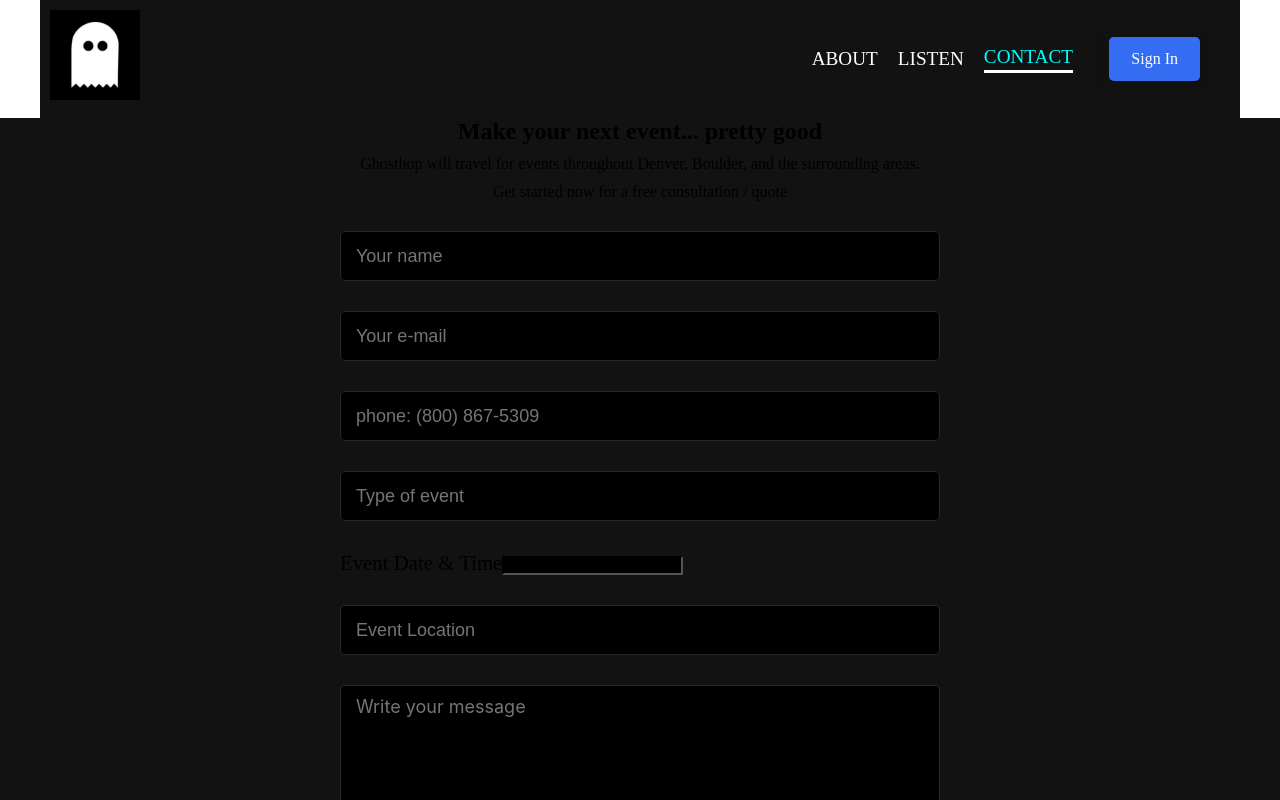
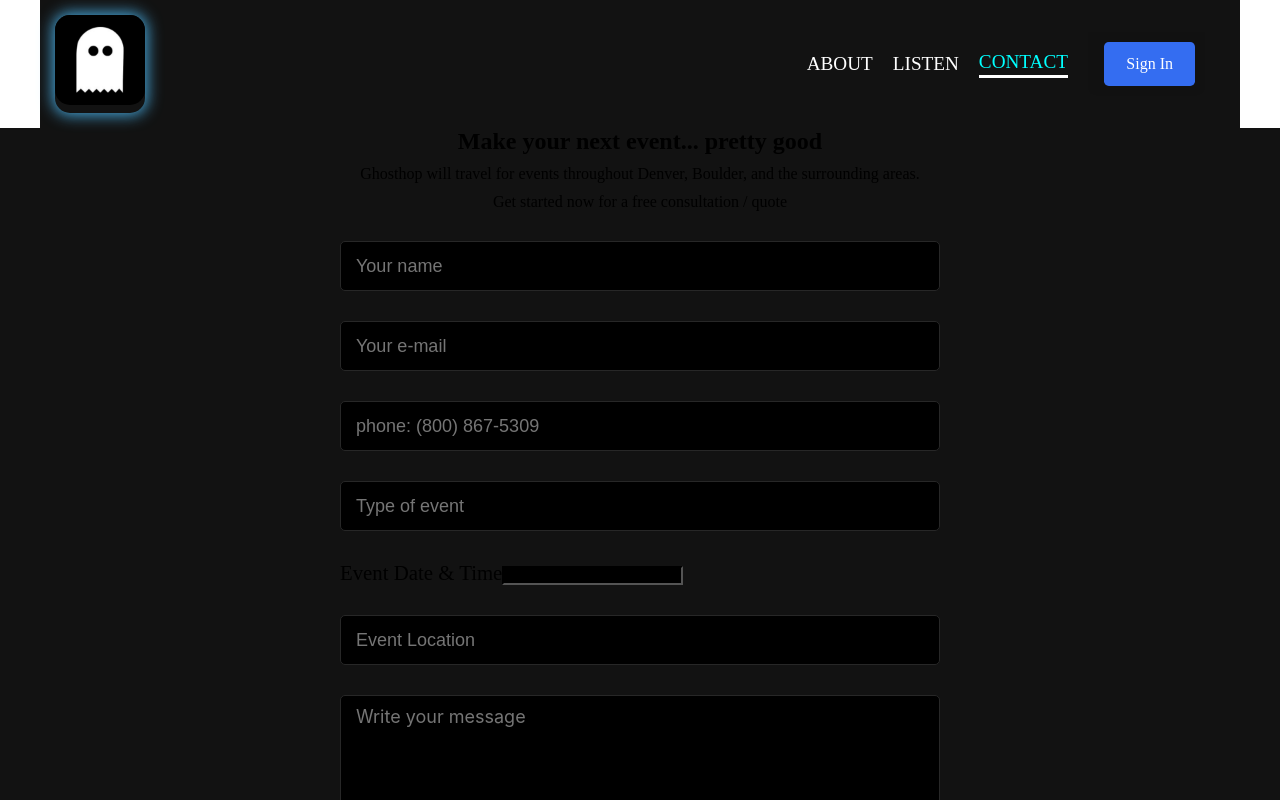
Before and after one commit to alexgeis/ghosthop, a Next.js app: page /contact in a window 1280 px wide. Shown: the top 800 px of the page. Built offline with nearby package versions, Linux system fonts and the light colour scheme; no server answers.

Commit message:
style site logo

```diff
--- a/src/app/(components)/NavBar.module.css
+++ b/src/app/(components)/NavBar.module.css
@@ -5,7 +5,7 @@
 	top: 0;
 	max-width: 1200px;
 	width: 100%;
-	padding: 10px;
+	padding: 15px;
 	margin: 0 auto;
 
 	display: flex;
@@ -17,6 +17,16 @@
 	display: flex;
 	align-items: center;
 	z-index: 1002;
+	border-radius: 15px;
+	box-shadow: 0 0 15px 2px #48abe0;
+	transition: all 0.5s ease;
+}
+.logoWrapper:hover {
+	box-shadow: 0 0 25px 3px #48abe0;
+	transition: all 0.5s ease;
+}
+.logoWrapper:active {
+	transform: scale(0.9);
 }
 
 .logoLink {
@@ -34,6 +44,7 @@
 }
 .logo {
 	background-size: contain;
+	border-radius: 15px;
 }
 
 .nav {
```
